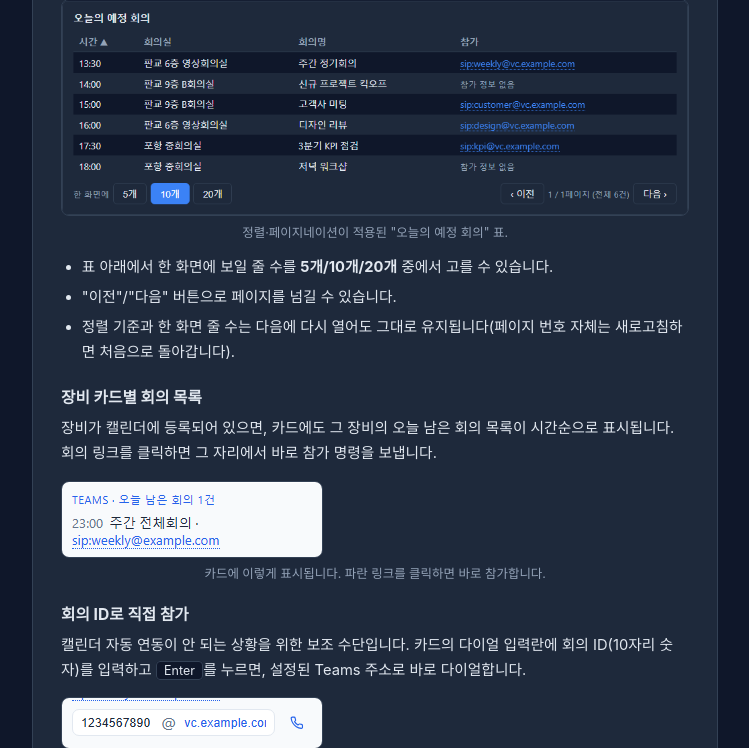
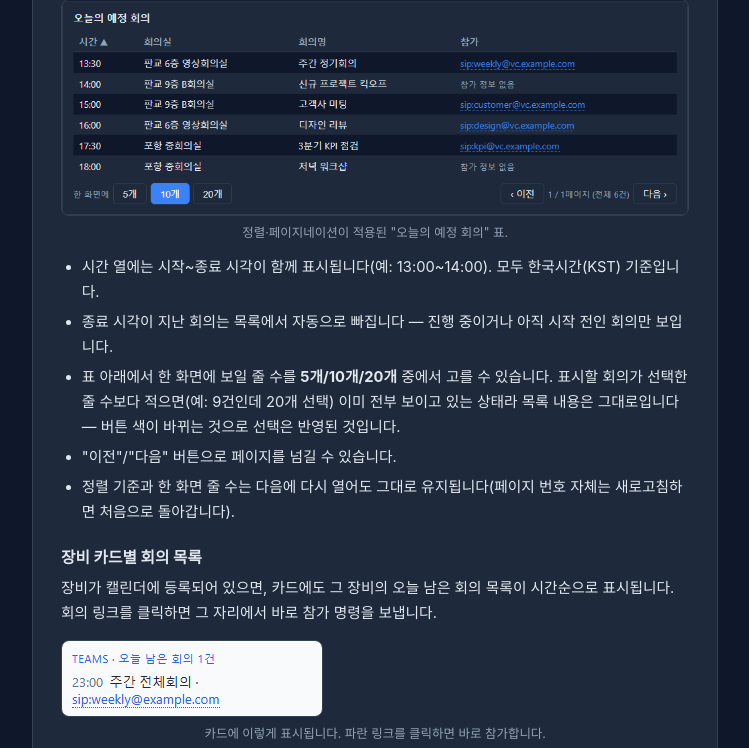
Before and after one commit to DevCoreDXI76/codec_control_center, a FastAPI app: page /guide in a window 1280 px wide. Shown: the part 3200-3948 px from the top of the page, without its empty margins (414-1163 px from the left). Run offline with FastAPI, Linux system fonts and the light colour scheme; parts of the project's set-up code (start-up, migrations or seed data) failed here and were passed over.

Commit message:
docs: 가이드에 회의 시간 범위 표기·종료 회의 자동 제외·20개 버튼 동작 설명 추가
Co-Authored-By: Claude Sonnet 5 <noreply@anthropic.com>

```diff
--- a/app/templates/guide.html
+++ b/app/templates/guide.html
@@ -131,8 +131,14 @@
               <figcaption>정렬·페이지네이션이 적용된 "오늘의 예정 회의" 표.</figcaption>
             </figure>
             <ul>
+              <li>시간 열에는 시작~종료 시각이 함께 표시됩니다(예: 13:00~14:00). 모두
+                한국시간(KST) 기준입니다.</li>
+              <li>종료 시각이 지난 회의는 목록에서 자동으로 빠집니다 — 진행 중이거나
+                아직 시작 전인 회의만 보입니다.</li>
               <li>표 아래에서 한 화면에 보일 줄 수를 <strong>5개/10개/20개</strong> 중에서
-                고를 수 있습니다.</li>
+                고를 수 있습니다. 표시할 회의가 선택한 줄 수보다 적으면(예: 9건인데
+                20개 선택) 이미 전부 보이고 있는 상태라 목록 내용은 그대로입니다 —
+                버튼 색이 바뀌는 것으로 선택은 반영된 것입니다.</li>
               <li>"이전"/"다음" 버튼으로 페이지를 넘길 수 있습니다.</li>
               <li>정렬 기준과 한 화면 줄 수는 다음에 다시 열어도 그대로 유지됩니다(페이지
                 번호 자체는 새로고침하면 처음으로 돌아갑니다).</li>
```
